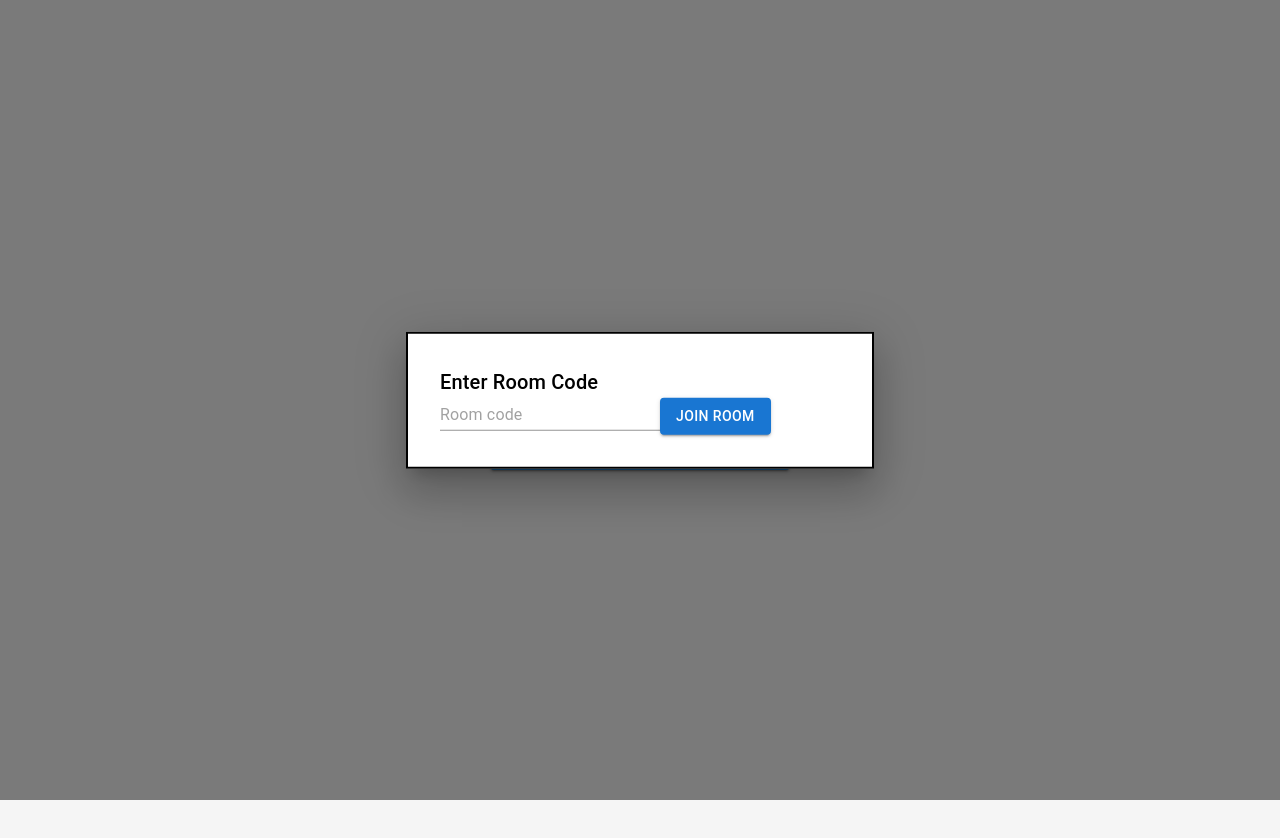
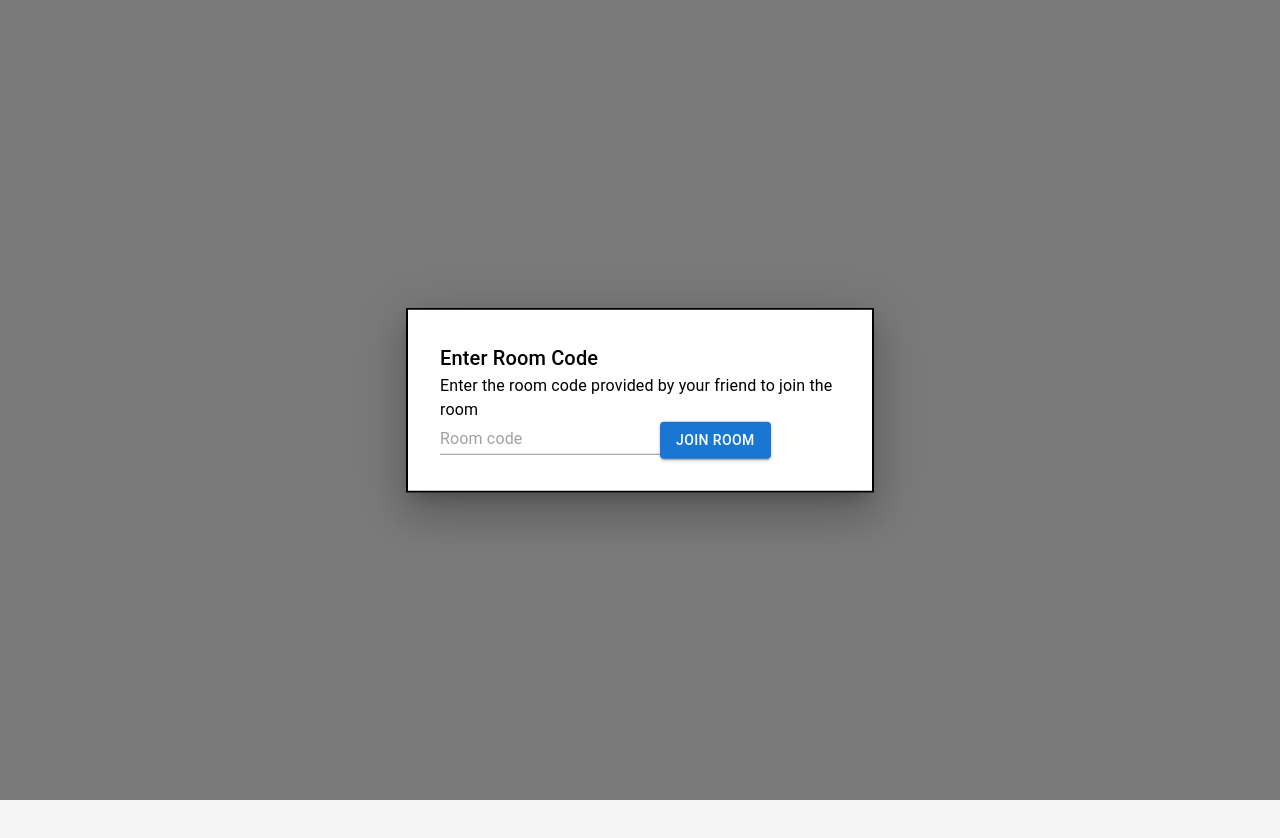
Before and after one commit to vrnprkh/yokai-septet-deployment, a React (Vite) app in the folder client/: page / in a window 1280 px wide. Both pictures are taken after a click on the button "Join Room". Built offline with nearby package versions, Linux system fonts and the light colour scheme; no server answers.

Commit message:
added comment to modal

```diff
--- a/client/src/pages/Home/Home.tsx
+++ b/client/src/pages/Home/Home.tsx
@@ -77,6 +77,9 @@ export default function Home() {
           <Typography id="modal-modal-title" variant="h6" component="h2">
             Enter Room Code
           </Typography>
+          <Typography>
+            Enter the room code provided by your friend to join the room
+          </Typography>
           <Input
             placeholder="Room code"
             value={roomId}
```
